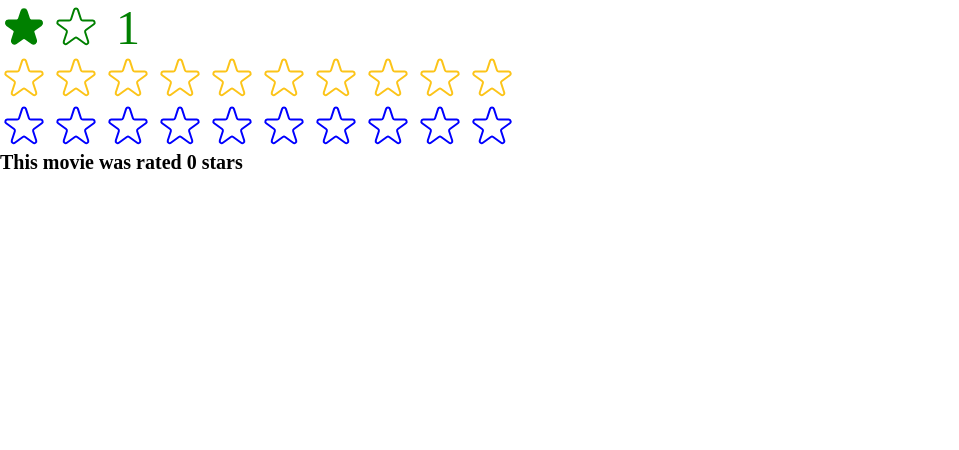
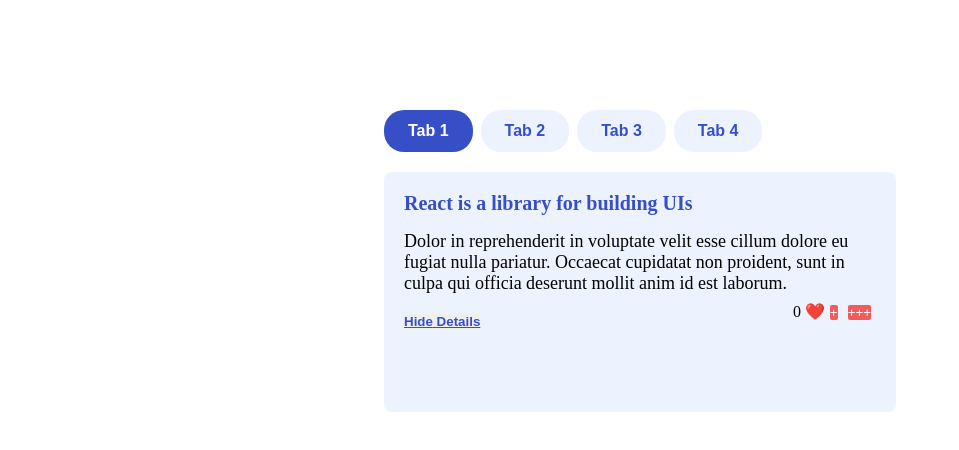
Before and after one commit to Lea-rn/pop-corn-prjct, a React (Create React App) app in the folder pop-corn/: page / in a window 1280 px wide. Shown: the top 450 px of the page, without its empty margins (0-959 px from the left). Built offline with nearby package versions, Linux system fonts and the light colour scheme.

Commit message:
behind-the-scene

```diff
--- a/pop-corn/src/App.css
+++ b/pop-corn/src/App.css
@@ -1,38 +1,75 @@
-.App {
-  text-align: center;
+.container {
+
+  width: 40%;
+  padding: 10px;
+  margin: 100px auto;
 }
 
-.App-logo {
-  height: 40vmin;
-  pointer-events: none;
+.tab {
+  border-radius: 20px;
+  background-color: #edf2ff;
+  padding: 12px 24px;
+  margin-right: 8px;
+  font-size: 16px;
+  font-weight: bold;
+  color: #364fc7;
+  cursor: pointer;
+  border: transparent;
 }
 
-@media (prefers-reduced-motion: no-preference) {
-  .App-logo {
-    animation: App-logo-spin infinite 20s linear;
-  }
+.active {
+    border-radius: 20px;
+  padding: 12px 24px;
+  margin-right: 8px;
+  font-size: 16px;
+  font-weight: bold;
+  background-color: #364fc7;
+  color: white;
+    cursor: pointer;
+  border: transparent;
 }
 
-.App-header {
-  background-color: #282c34;
-  min-height: 100vh;
-  display: flex;
-  flex-direction: column;
-  align-items: center;
-  justify-content: center;
-  font-size: calc(10px + 2vmin);
-  color: white;
+.tab-content{
+
+  background-color: #edf2ff;
+  margin-top: 20px;
+  min-height: 200px;
+  padding: 20px;
+  border-radius: 8px;
 }
 
-.App-link {
-  color: #61dafb;
+.tab-content h4 {
+  font-size: 20px;
+  margin-bottom: 16px;
+  color: #364fc7;
+}
+.tab-content p {
+  font-size: 18px;
 }
 
-@keyframes App-logo-spin {
-  from {
-    transform: rotate(0deg);
-  }
-  to {
-    transform: rotate(360deg);
-  }
+.details-btn {
+  margin-top: 20px;
+  border: transparent;
+  color: #364fc7;
+  font-weight: 600;
+  text-transform: capitalize;
+  text-decoration: underline;
+  cursor: pointer;
+
 }
+
+.tab-actions{
+  display: flex;
+  flex-direction: row;
+  justify-content: space-between;
+  align-items: center;
+}
+
+.hearts-container button {
+  margin: 0px 5px;
+  border: transparent;
+  background-color: rgb(241, 91, 91);
+  border-radius: 2px;
+  color: white;
+
+}
--- /dev/null
+++ b/pop-corn/src/BehindtheSc.js
@@ -0,0 +1,97 @@
+import { useState } from "react";
+import "./App.css";
+
+const content = [
+  {
+    summary: "React is a library for building UIs",
+    details:
+      "Dolor in reprehenderit in voluptate velit esse cillum dolore eu fugiat nulla pariatur. Occaecat cupidatat non proident, sunt in culpa qui officia deserunt mollit anim id est laborum.",
+  },
+  {
+    summary: "State management is like giving state a home",
+    details:
+      "Lorem ipsum dolor sit amet, consectetur adipisicing elit, sed do eiusmod tempor incididunt ut labore et dolore magna aliqua. Excepteur sint occaecat cupidatat non proident, sunt in culpa qui officia deserunt mollit anim id est laborum.",
+  },
+  {
+    summary: "We can think of props as the component API",
+    details:
+      "Ut enim ad minim veniam, quis nostrud exercitation ullamco laboris nisi ut aliquip ex ea commodo consequat. Duis aute irure dolor in reprehenderit in voluptate velit esse cillum dolore eu fugiat nulla pariatur.",
+  },
+];
+
+export default function BehindtheSc() {
+  return (
+    <div>
+      <Tabbed content={content} />
+    </div>
+  );
+}
+
+
+
+
+function Tabbed({ content }) {
+  const [activeTab, setActiveTab] = useState(0);
+  return (
+    <div className="container">
+      <div className="tabs">
+        <Tab num={0} activeTab={activeTab} handleClick={setActiveTab} />
+        <Tab num={1} activeTab={activeTab} handleClick={setActiveTab} />
+        <Tab num={2} activeTab={activeTab} handleClick={setActiveTab} />
+        <Tab num={3} activeTab={activeTab} handleClick={setActiveTab} />
+      </div>
+      {activeTab <= 2 ? (
+      <TabContent item={content[activeTab]}
+       key={content[activeTab].summary
+       }
+      />
+      ) : (
+        <DiffrentContent/>
+      )
+       }
+
+    </div>
+  );
+}
+
+function Tab({ num, activeTab, handleClick }) {
+  return (
+    <button
+      className={activeTab === num ? "active" : "tab"}
+      onClick={() => handleClick(num)}
+    >
+      Tab {num + 1}
+    </button>
+  );
+}
+
+function TabContent({ item }) {
+    const [showDetails , setShowDetails] = useState(true)
+    const [likes , setLikes] = useState(0)
+
+    function handleLike (){
+        setLikes(likes+1)
+    }
+  return (
+    <div className="tab-content">
+      <h4>{item.summary}</h4>
+      {showDetails && <p>{item.details}</p> }
+      <div className="tab-actions">
+        <button className="details-btn" onClick={()=> setShowDetails((cur)=> !cur)}>
+            {showDetails ? "hide" : "show"} details
+        </button>
+        <div className="hearts-container">
+       <span> {likes}  ❤️</span>
+       <button onClick={handleLike}>+</button>
+       <button>+++</button>
+        </div>
+      </div>
+    </div>
+  );
+}
+
+function DiffrentContent() {
+    return <div className="tab-content">
+   <h4>I'm Different tab , so i reset state 💣 💥</h4>
+    </div>
+}
--- a/pop-corn/src/Challange.js
+++ b/pop-corn/src/Challange.js
@@ -1,4 +1,4 @@
-export default function Challange (){
+export default function Task (){
     return
     <div>
     <TextExpender>
--- a/pop-corn/src/index.css
+++ b/pop-corn/src/index.css
@@ -14,7 +14,7 @@
 * {
   margin: 0px;
   padding: 0px;
-  font-size: 8px;
+  /* font-size: 8px; */
 
 }
 
--- a/pop-corn/src/index.js
+++ b/pop-corn/src/index.js
@@ -2,6 +2,7 @@
 import ReactDOM from 'react-dom/client';
 import './index.css';
 import StartRating from './StartRating';
+import BehindtheSc from './BehindtheSc';
 
 function Test () {
   const [movieRating , setMovieRating] = useState(0)
@@ -18,15 +19,17 @@
     {/* <StartRating maxRating={5} messages= {
       ["Terrible" , "Bad" , "Okay" , "Good" , "Amazing"]
     }  />    */}
-
+{/*
     <StartRating  maxRating={2} color='green' />
     <StartRating/>
 
 
-<Test/>
+<Test/> */}
 
 
 
     {/* <App /> */}
+
+    <BehindtheSc/>
   </React.StrictMode>
 );
```
